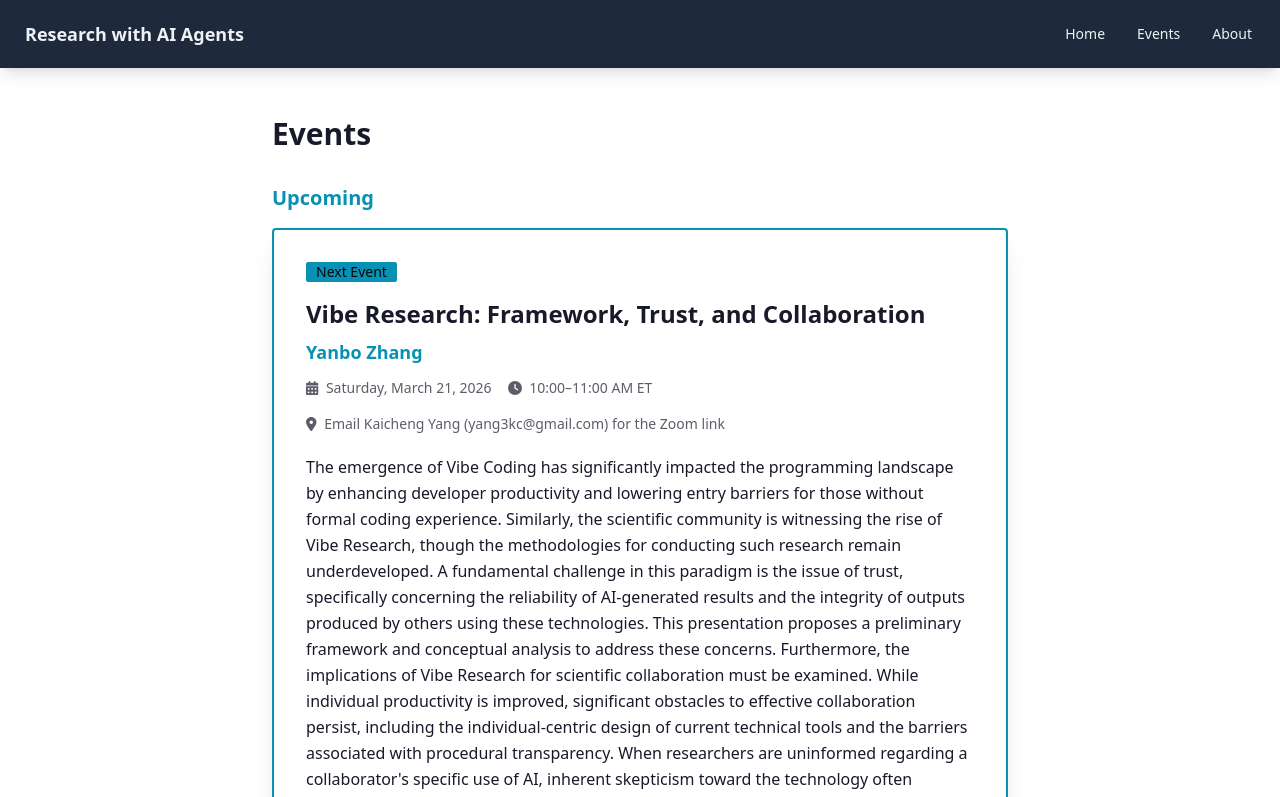
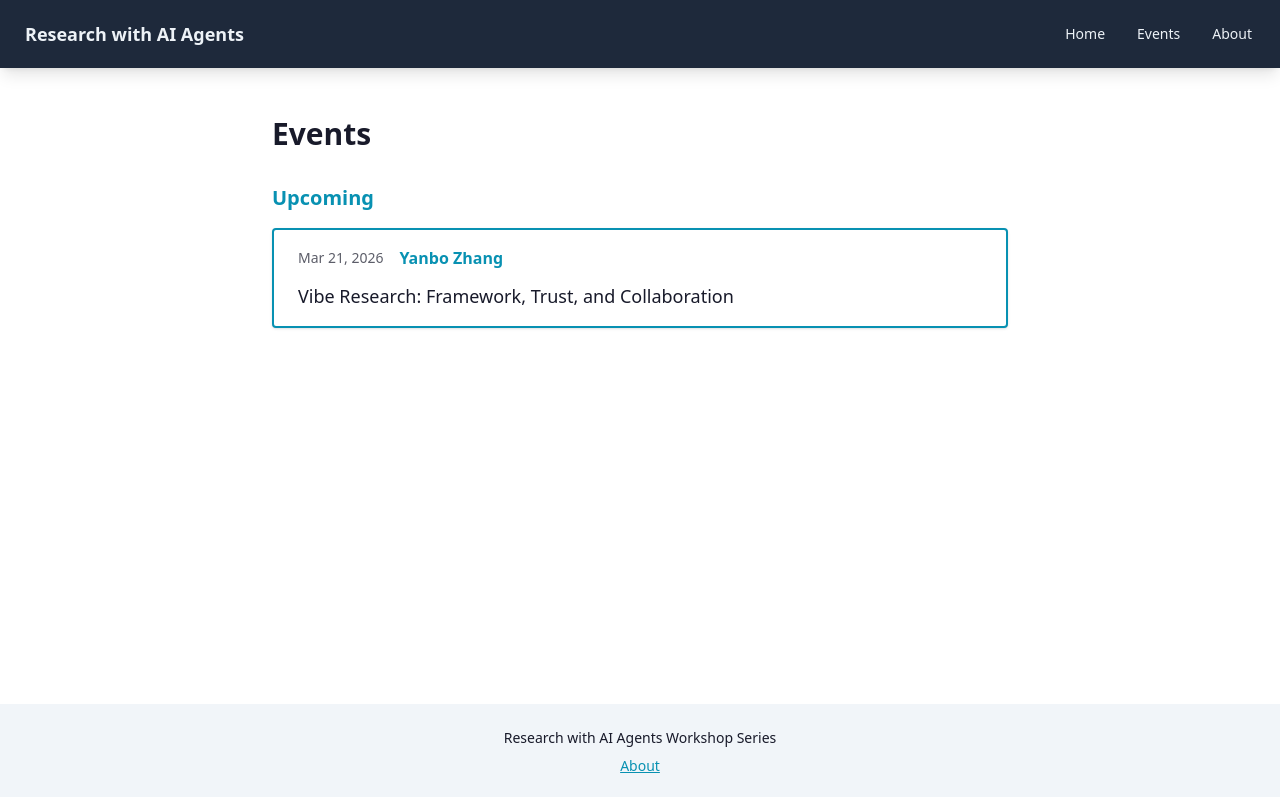
Before and after one commit to Research-with-AI-agents-workshop/Research-with-AI-agents-workshop.github.io, a Vue app: page /events in a window 1280 px wide. Shown: the top 797 px of the page. Built offline with nearby package versions, Linux system fonts and the light colour scheme.

Commit message:
feat: add individual event pages with compact event listing
Events page now shows a compact list (date, speaker, title) with links
to individual event detail pages at /events/:id. Home page featured
event also links to its detail page.

```diff
--- /dev/null
+++ b/src/pages/EventDetailPage.vue
@@ -0,0 +1,36 @@
+<script setup>
+import { ref, onMounted } from 'vue'
+import { useRoute } from 'vue-router'
+import EventCard from '@/components/EventCard.vue'
+
+const route = useRoute()
+const event = ref(null)
+const notFound = ref(false)
+
+onMounted(async () => {
+  const res = await fetch('/data/events.json')
+  const events = await res.json()
+  const found = events.find(e => e.id === route.params.id)
+  if (found) {
+    event.value = found
+  } else {
+    notFound.value = true
+  }
+})
+</script>
+
+<template>
+  <div class="max-w-3xl mx-auto px-4 py-12">
+    <RouterLink to="/events" class="btn btn-ghost btn-sm mb-6">
+      <font-awesome-icon :icon="['fas', 'arrow-left']" class="mr-1" />
+      Back to Events
+    </RouterLink>
+
+    <EventCard v-if="event" :event="event" />
+
+    <div v-if="notFound" class="text-center py-12 opacity-60">
+      <p>Event not found.</p>
+      <RouterLink to="/events" class="btn btn-primary btn-sm mt-4">View All Events</RouterLink>
+    </div>
+  </div>
+</template>
--- a/src/pages/EventsPage.vue
+++ b/src/pages/EventsPage.vue
@@ -1,6 +1,5 @@
 <script setup>
 import { ref, onMounted, computed } from 'vue'
-import EventCard from '@/components/EventCard.vue'
 
 const events = ref([])
 
@@ -22,6 +21,15 @@ const past = computed(() => {
     .filter(e => e.date <= today)
     .sort((a, b) => b.date.localeCompare(a.date))
 })
+
+function formatDate(dateStr) {
+  const date = new Date(dateStr + 'T00:00:00')
+  return date.toLocaleDateString('en-US', {
+    year: 'numeric',
+    month: 'short',
+    day: 'numeric'
+  })
+}
 </script>
 
 <template>
@@ -30,15 +38,41 @@ const past = computed(() => {
 
     <div v-if="upcoming.length">
       <h2 class="text-xl font-semibold mb-4 text-primary">Upcoming</h2>
-      <div class="space-y-6 mb-12">
-        <EventCard v-for="event in upcoming" :key="event.id" :event="event" :featured="true" />
+      <div class="space-y-3 mb-12">
+        <RouterLink
+          v-for="event in upcoming"
+          :key="event.id"
+          :to="`/events/${event.id}`"
+          class="block card bg-base-100 shadow border-2 border-primary hover:shadow-lg transition-shadow"
+        >
+          <div class="card-body py-4 px-6">
+            <div class="flex flex-col sm:flex-row sm:items-center gap-1 sm:gap-4">
+              <span class="text-sm opacity-70 whitespace-nowrap">{{ formatDate(event.date) }}</span>
+              <span class="font-semibold text-primary">{{ event.speaker }}</span>
+            </div>
+            <p class="text-lg font-medium mt-1">{{ event.title }}</p>
+          </div>
+        </RouterLink>
       </div>
     </div>
 
     <div v-if="past.length">
       <h2 class="text-xl font-semibold mb-4">Past Events</h2>
-      <div class="space-y-6">
-        <EventCard v-for="event in past" :key="event.id" :event="event" />
+      <div class="space-y-3">
+        <RouterLink
+          v-for="event in past"
+          :key="event.id"
+          :to="`/events/${event.id}`"
+          class="block card bg-base-100 shadow hover:shadow-lg transition-shadow"
+        >
+          <div class="card-body py-4 px-6">
+            <div class="flex flex-col sm:flex-row sm:items-center gap-1 sm:gap-4">
+              <span class="text-sm opacity-70 whitespace-nowrap">{{ formatDate(event.date) }}</span>
+              <span class="font-semibold text-primary">{{ event.speaker }}</span>
+            </div>
+            <p class="text-lg font-medium mt-1">{{ event.title }}</p>
+          </div>
+        </RouterLink>
       </div>
     </div>
 
--- a/src/pages/HomePage.vue
+++ b/src/pages/HomePage.vue
@@ -46,10 +46,22 @@ const latestPastEvent = computed(() => {
       <div v-if="nextEvent">
         <h2 class="text-2xl font-bold mb-6">Upcoming Talk</h2>
         <EventCard :event="nextEvent" :featured="true" />
+        <div class="mt-4 text-right">
+          <RouterLink :to="`/events/${nextEvent.id}`" class="btn btn-primary btn-sm">
+            View Details
+            <font-awesome-icon :icon="['fas', 'arrow-right']" class="ml-1" />
+          </RouterLink>
+        </div>
       </div>
       <div v-else-if="latestPastEvent">
         <h2 class="text-2xl font-bold mb-6">Latest Talk</h2>
         <EventCard :event="latestPastEvent" />
+        <div class="mt-4 text-right">
+          <RouterLink :to="`/events/${latestPastEvent.id}`" class="btn btn-primary btn-sm">
+            View Details
+            <font-awesome-icon :icon="['fas', 'arrow-right']" class="ml-1" />
+          </RouterLink>
+        </div>
       </div>
 
       <!-- About Blurb -->
--- a/src/router/index.js
+++ b/src/router/index.js
@@ -1,11 +1,13 @@
 import { createRouter, createWebHistory } from 'vue-router'
 import HomePage from '@/pages/HomePage.vue'
 import EventsPage from '@/pages/EventsPage.vue'
+import EventDetailPage from '@/pages/EventDetailPage.vue'
 import AboutPage from '@/pages/AboutPage.vue'
 
 const routes = [
   { path: '/', component: HomePage },
   { path: '/events', component: EventsPage },
+  { path: '/events/:id', component: EventDetailPage },
   { path: '/about', component: AboutPage },
   { path: '/:pathMatch(.*)*', redirect: '/' }
 ]
```
